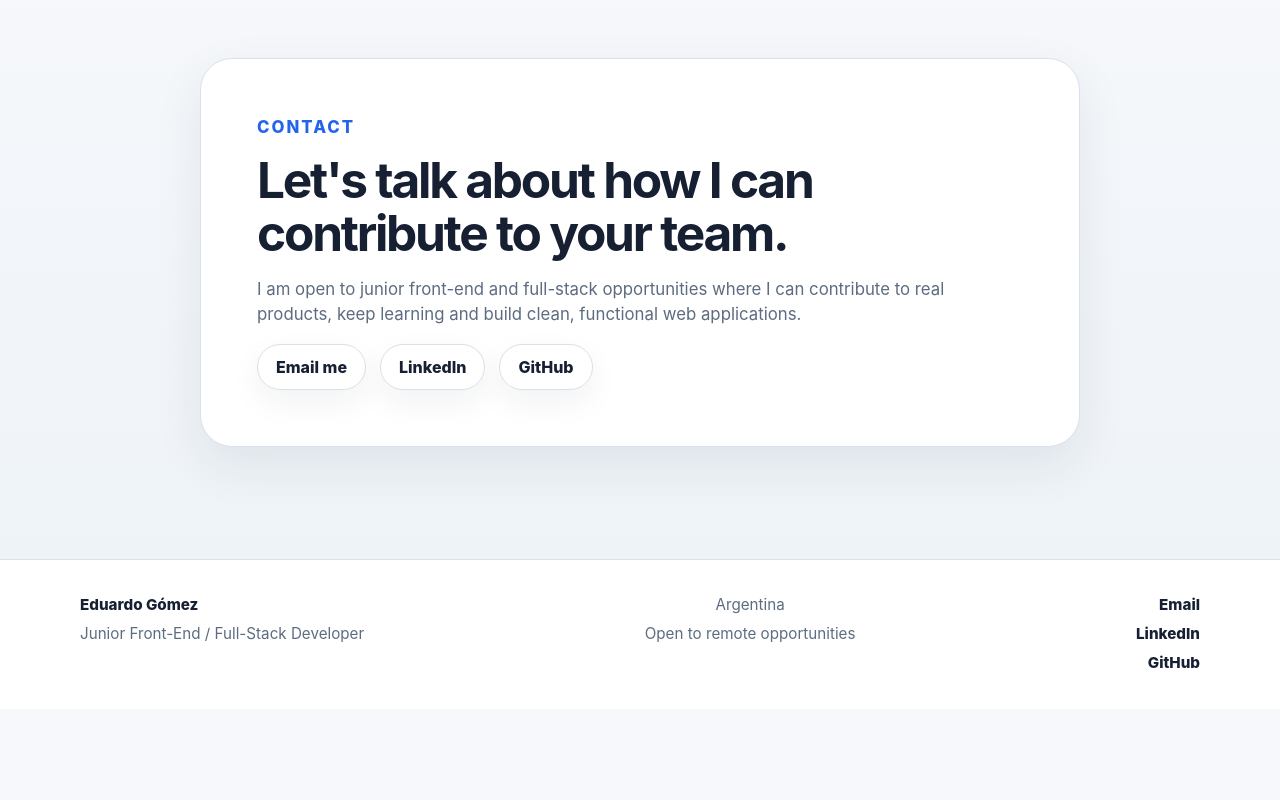
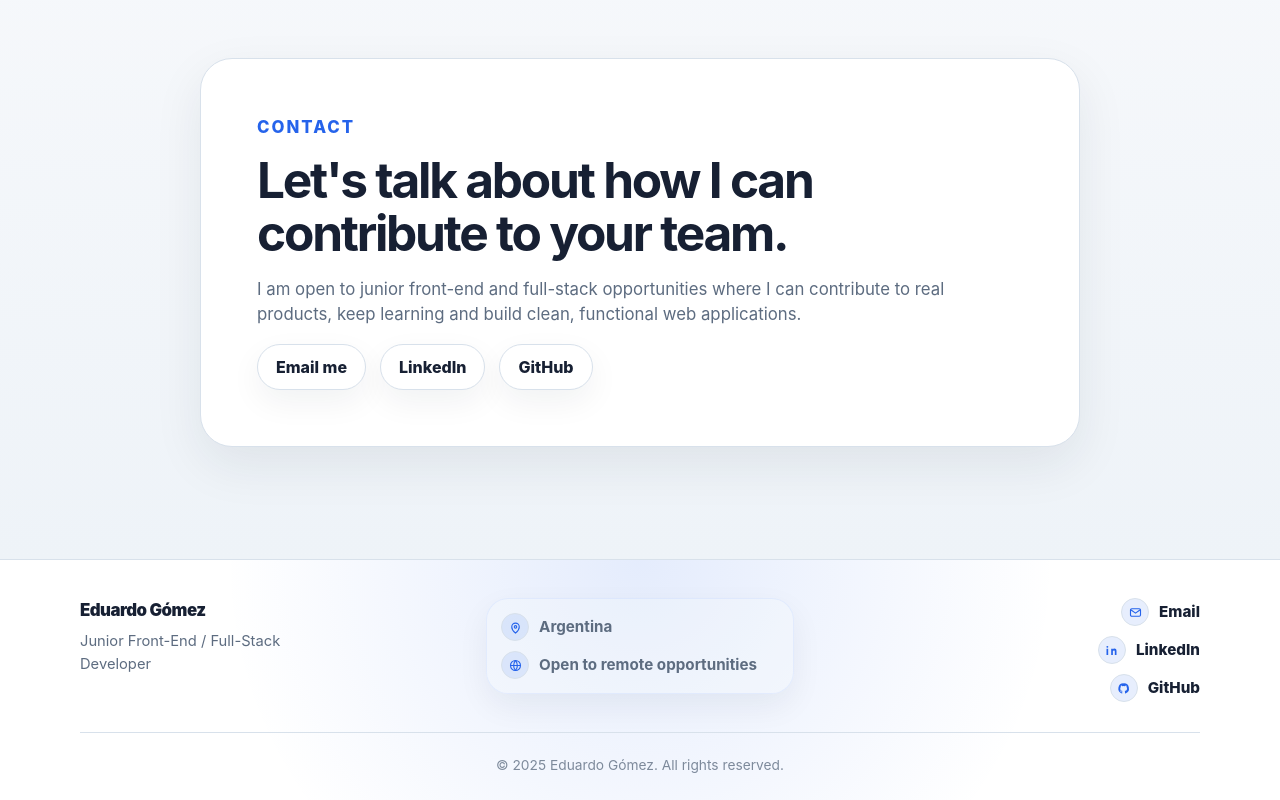
Before and after one commit to Eduman8/Portfolio-Personal-main, a React (Vite) app: page / in a window 1280 px wide. Shown: the part 4103-4903 px from the top of the page. Before the commit the page ends 4812 px from the top, so only its background shows below. Built offline with nearby package versions, Linux system fonts and the light colour scheme.

Commit message:
Redesign portfolio footer

```diff
--- a/src/components/Footer.jsx
+++ b/src/components/Footer.jsx
@@ -1,27 +1,113 @@
 import { contactLinks } from '../data/portfolio.js';
+
+const footerMeta = [
+  {
+    label: 'Argentina',
+    icon: 'location',
+  },
+  {
+    label: 'Open to remote opportunities',
+    icon: 'globe',
+  },
+];
+
+const footerLinks = [
+  {
+    label: 'Email',
+    href: contactLinks.email,
+    icon: 'email',
+  },
+  {
+    label: 'LinkedIn',
+    href: contactLinks.linkedin,
+    icon: 'linkedin',
+    external: true,
+  },
+  {
+    label: 'GitHub',
+    href: contactLinks.github,
+    icon: 'github',
+    external: true,
+  },
+];
+
+function FooterIcon({ name }) {
+  const icons = {
+    location: (
+      <>
+        <path d="M12 21s6-5.2 6-10a6 6 0 0 0-12 0c0 4.8 6 10 6 10Z" />
+        <circle cx="12" cy="11" r="2" />
+      </>
+    ),
+    globe: (
+      <>
+        <circle cx="12" cy="12" r="8" />
+        <path d="M4 12h16" />
+        <path d="M12 4c2 2.2 3 4.8 3 8s-1 5.8-3 8" />
+        <path d="M12 4c-2 2.2-3 4.8-3 8s1 5.8 3 8" />
+      </>
+    ),
+    email: (
+      <>
+        <rect x="4" y="6" width="16" height="12" rx="2" />
+        <path d="m5 8 7 5 7-5" />
+      </>
+    ),
+    linkedin: (
+      <path d="M6.7 19H4V9h2.7v10ZM5.35 7.7A1.55 1.55 0 1 1 5.35 4.6a1.55 1.55 0 0 1 0 3.1ZM20 19h-2.7v-5.1c0-1.2-.4-2-1.5-2-.8 0-1.3.5-1.5 1-.1.2-.1.5-.1.7V19h-2.7V9h2.7v1.4c.4-.6 1-1.6 2.5-1.6 1.8 0 3.3 1.2 3.3 3.9V19Z" />
+    ),
+    github: (
+      <path d="M12 3.8a8.2 8.2 0 0 0-2.6 16c.4.1.6-.2.6-.4v-1.5c-2.3.5-2.8-1-2.8-1-.4-.9-.9-1.2-.9-1.2-.7-.5.1-.5.1-.5.8.1 1.3.9 1.3.9.7 1.3 2 1 2.4.8.1-.5.3-.9.5-1.1-1.8-.2-3.8-.9-3.8-4a3.1 3.1 0 0 1 .9-2.2 2.9 2.9 0 0 1 .1-2.2s.7-.2 2.3.9a8 8 0 0 1 4.2 0c1.6-1.1 2.3-.9 2.3-.9.5 1.3.2 2.2.1 2.2.5.6.9 1.3.9 2.2 0 3.1-1.9 3.8-3.8 4 .3.2.6.7.6 1.5v2.1c0 .2.2.5.6.4A8.2 8.2 0 0 0 12 3.8Z" />
+    ),
+  };
+
+  return (
+    <span className="footer-icon" aria-hidden="true">
+      <svg viewBox="0 0 24 24" focusable="false">
+        {icons[name]}
+      </svg>
+    </span>
+  );
+}
 
 function Footer() {
   return (
     <footer className="site-footer">
-      <div className="container footer-content">
+      <div className="container footer-shell">
+        <div className="footer-content">
           <div className="footer-profile">
             <a className="footer-name" href="#top">
               Eduardo Gómez
             </a>
             <p>Junior Front-End / Full-Stack Developer</p>
           </div>
+
           <div className="footer-meta" aria-label="Location and availability">
-          <span>Argentina</span>
-          <span>Open to remote opportunities</span>
+            {footerMeta.map((item) => (
+              <div className="footer-meta-item" key={item.label}>
+                <FooterIcon name={item.icon} />
+                <span>{item.label}</span>
               </div>
-        <div className="footer-links" aria-label="Footer contact links">
-          <a href={contactLinks.email}>Email</a>
-          <a href={contactLinks.linkedin} target="_blank" rel="noreferrer">
-            LinkedIn
+            ))}
+          </div>
+
+          <nav className="footer-links" aria-label="Footer contact links">
+            {footerLinks.map((link) => (
+              <a
+                href={link.href}
+                target={link.external ? '_blank' : undefined}
+                rel={link.external ? 'noreferrer' : undefined}
+                key={link.label}
+              >
+                <FooterIcon name={link.icon} />
+                <span>{link.label}</span>
               </a>
-          <a href={contactLinks.github} target="_blank" rel="noreferrer">
-            GitHub
-          </a>
+            ))}
+          </nav>
+        </div>
+
+        <div className="footer-bottom">
+          <p>© 2025 Eduardo Gómez. All rights reserved.</p>
         </div>
       </div>
     </footer>
--- a/src/styles.css
+++ b/src/styles.css
@@ -104,15 +104,12 @@ p {
   backdrop-filter: blur(16px);
 }
 
-.nav,
-.footer-content {
+.nav {
   display: flex;
   align-items: center;
   justify-content: space-between;
   gap: 24px;
-}
 
-.nav {
   min-height: var(--header-height);
 }
 
@@ -691,15 +688,23 @@ h1 {
 }
 
 .site-footer {
-  padding: 34px 0;
   border-top: 1px solid var(--color-border);
-  background: var(--color-surface);
+  background:
+    radial-gradient(circle at 50% 0%, var(--hero-accent), transparent 26rem),
+    var(--color-surface);
   color: var(--color-text-muted);
   font-size: 0.95rem;
 }
 
+.footer-shell {
+  padding: 38px 0 24px;
+}
+
 .footer-content {
-  align-items: flex-start;
+  display: grid;
+  grid-template-columns: minmax(0, 1fr) minmax(260px, 0.9fr) minmax(0, 1fr);
+  align-items: start;
+  gap: clamp(24px, 5vw, 64px);
 }
 
 .footer-profile,
@@ -707,25 +712,116 @@ h1 {
 .footer-links {
   display: flex;
   flex-direction: column;
-  gap: 6px;
+}
+
+.footer-profile {
+  gap: 7px;
+}
+
+.footer-profile p,
+.footer-bottom p {
+  margin: 0;
+}
+
+.footer-name {
+  width: fit-content;
+  color: var(--color-text);
+  font-size: 1.05rem;
+  font-weight: 900;
+  letter-spacing: -0.03em;
 }
 
 .footer-profile p {
-  margin: 0;
+  max-width: 260px;
+  color: var(--color-text-muted);
+  font-size: 0.92rem;
 }
 
-.footer-name,
-.site-footer a {
+.footer-meta {
+  gap: 10px;
+  justify-self: center;
+  width: min(100%, 320px);
+  padding: 14px;
+  border: 1px solid rgba(143, 180, 255, 0.16);
+  border-radius: 22px;
+  background: rgba(var(--color-background-rgb), 0.24);
+  box-shadow: var(--shadow-soft);
+}
+
+.footer-meta-item,
+.footer-links a {
+  display: inline-flex;
+  align-items: center;
+  gap: 10px;
+}
+
+.footer-meta-item {
+  color: var(--color-text-muted);
+  font-weight: 700;
+}
+
+.footer-icon {
+  display: inline-grid;
+  flex: 0 0 auto;
+  width: 28px;
+  height: 28px;
+  place-items: center;
+  border: 1px solid var(--color-border);
+  border-radius: 50%;
+  color: var(--color-primary);
+  background: var(--color-primary-soft);
+  font-size: 0.8rem;
+  font-weight: 900;
+  line-height: 1;
+}
+
+.footer-icon svg {
+  width: 15px;
+  height: 15px;
+  fill: none;
+  stroke: currentColor;
+  stroke-linecap: round;
+  stroke-linejoin: round;
+  stroke-width: 1.8;
+}
+
+.footer-links .footer-icon svg {
+  fill: currentColor;
+  stroke: none;
+}
+
+.footer-links a:first-child .footer-icon svg {
+  fill: none;
+  stroke: currentColor;
+}
+
+.footer-links {
+  align-items: flex-end;
+  gap: 10px;
+  justify-self: end;
+}
+
+.footer-links a {
+  justify-content: flex-end;
   color: var(--color-text);
   font-weight: 800;
 }
 
-.footer-links {
-  align-items: flex-end;
+.footer-links a:hover {
+  transform: translateX(-2px);
 }
 
-.footer-meta {
+.footer-bottom {
+  padding-top: 22px;
+  margin-top: 30px;
+  border-top: 1px solid var(--color-border);
   text-align: center;
+}
+
+.footer-bottom p {
+  color: var(--color-text-muted);
+  font-size: 0.86rem;
+  opacity: 0.78;
 }
 
 @media (max-width: 800px) {
@@ -786,11 +882,8 @@ h1 {
     height: clamp(230px, 54vw, 320px);
   }
 
-  .footer-content,
-  .footer-links,
-  .footer-meta {
-    align-items: flex-start;
-    text-align: left;
+  .footer-content {
+    gap: 22px;
   }
 }
 
@@ -823,8 +916,31 @@ h1 {
     width: 100%;
   }
 
+  .footer-shell {
+    padding: 34px 0 22px;
+  }
+
   .footer-content {
-    align-items: flex-start;
-    flex-direction: column;
+    grid-template-columns: 1fr;
+    text-align: center;
+  }
+
+  .footer-profile,
+  .footer-links {
+    align-items: center;
+    justify-self: center;
+  }
+
+  .footer-profile p {
+    max-width: none;
+  }
+
+  .footer-meta {
+    justify-self: stretch;
+  }
+
+  .footer-meta-item,
+  .footer-links a {
+    justify-content: center;
   }
 }
```
Lines whose indentation alone changed are shown as unchanged.
